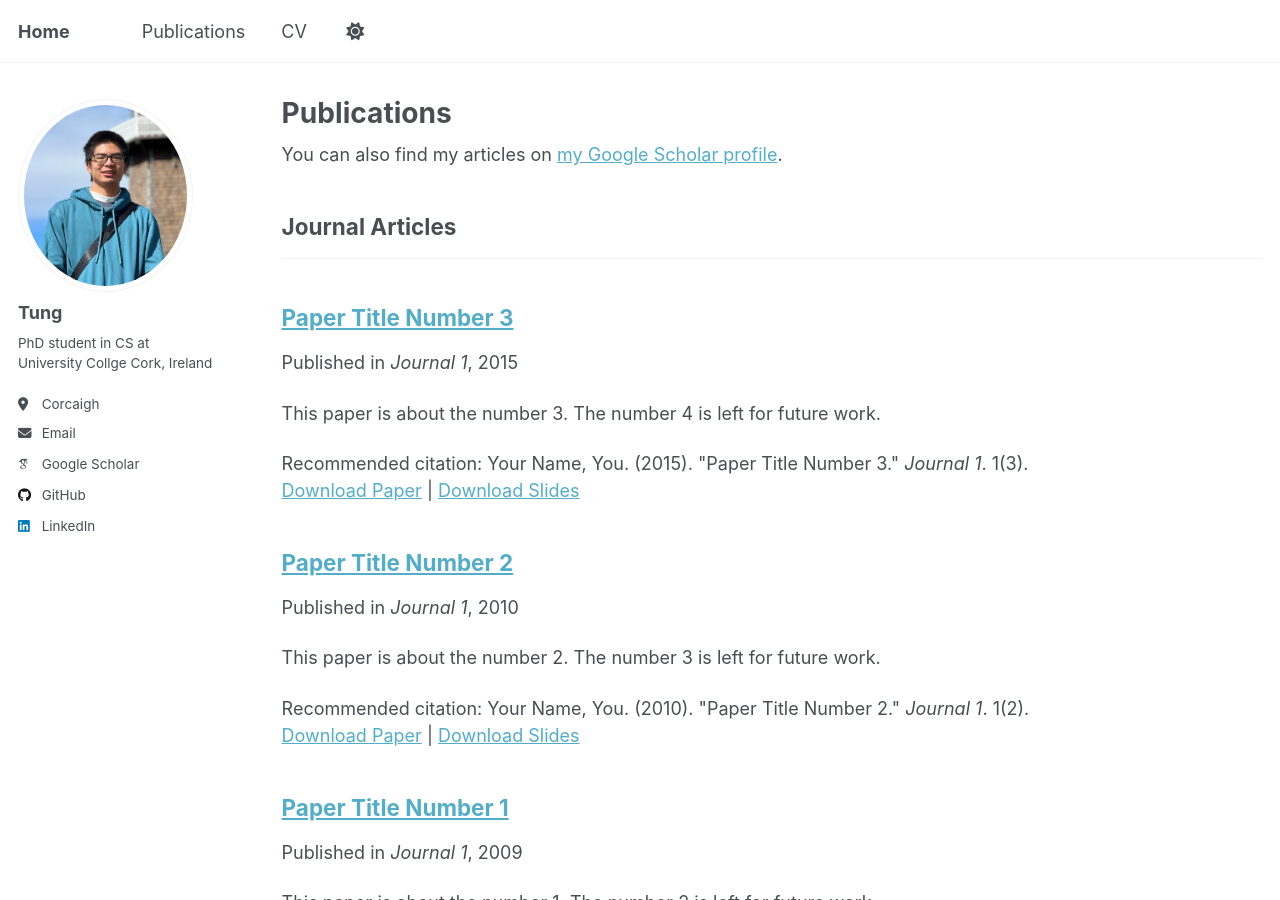
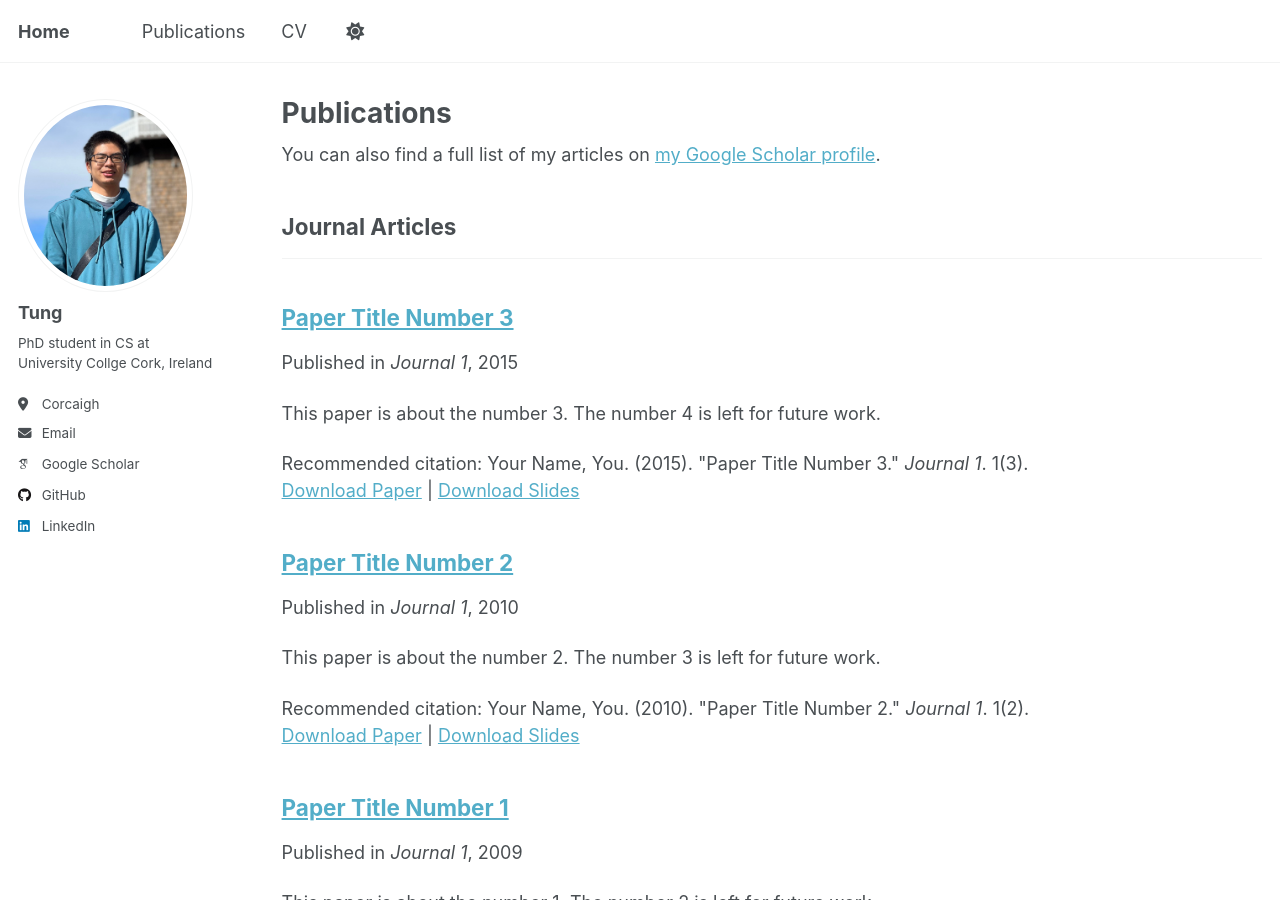
Before and after one commit to KhanhTungTran/KhanhTungTran.github.io, a Jekyll site: the page built from _pages/publications.html, in a window 1280 px wide and 900 px high. Built offline with Jekyll 4.4.1, drawn with Linux system fonts in a browser that asks for light colours; some web fonts are replaced; a script that is not in the unit is left out.

Commit message:
Update Google Scholar link text for clarity

```diff
--- a/_pages/publications.html
+++ b/_pages/publications.html
@@ -6,7 +6,7 @@
 ---
 
 {% if site.author.googlescholar %}
-  <div class="wordwrap">You can also find my articles on <a href="{{site.author.googlescholar}}">my Google Scholar profile</a>.</div>
+  <div class="wordwrap">You can also find a full list of my articles on <a href="{{site.author.googlescholar}}">my Google Scholar profile</a>.</div>
 {% endif %}
 
 {% include base_path %}
```
